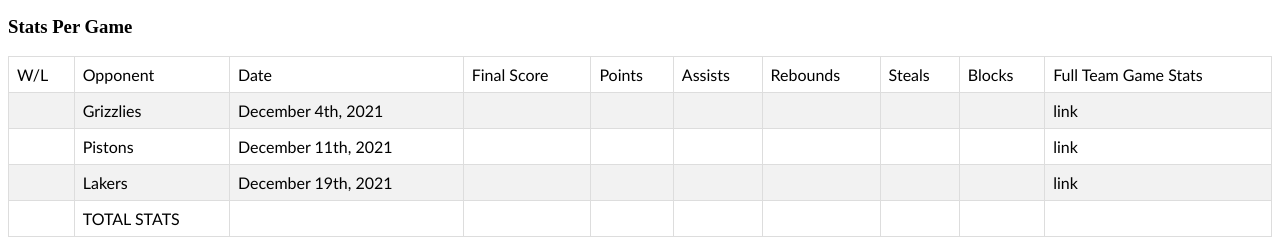
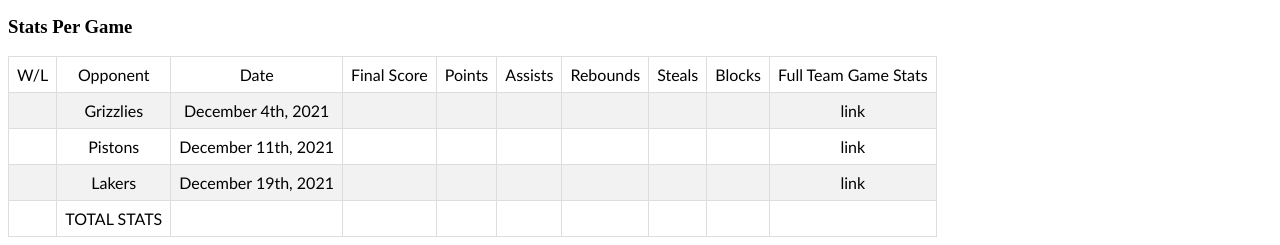
Before and after one commit to diegoakeller/parksharonscavs, a plain HTML site: page mcduffie.html in a window 1280 px wide. Shown: the part 603-848 px from the top of the page. Drawn offline with Linux system fonts and the light colour scheme.

Commit message:
Update mcduffie.html

```diff
--- a/mcduffie.html
+++ b/mcduffie.html
@@ -11,11 +11,11 @@
     font-family: "Trebuchet MS", Arial, Helvetica, sans-serif;
     border-collapse: collapse;
     border-spacing: 0;
-    width: 100%;
+    max-width: 100%;
 }
 td, th {
     border: 1px solid #ddd;
-    text-align: left;
+    text-align: center;
     padding: 8px;
 }
 
```
